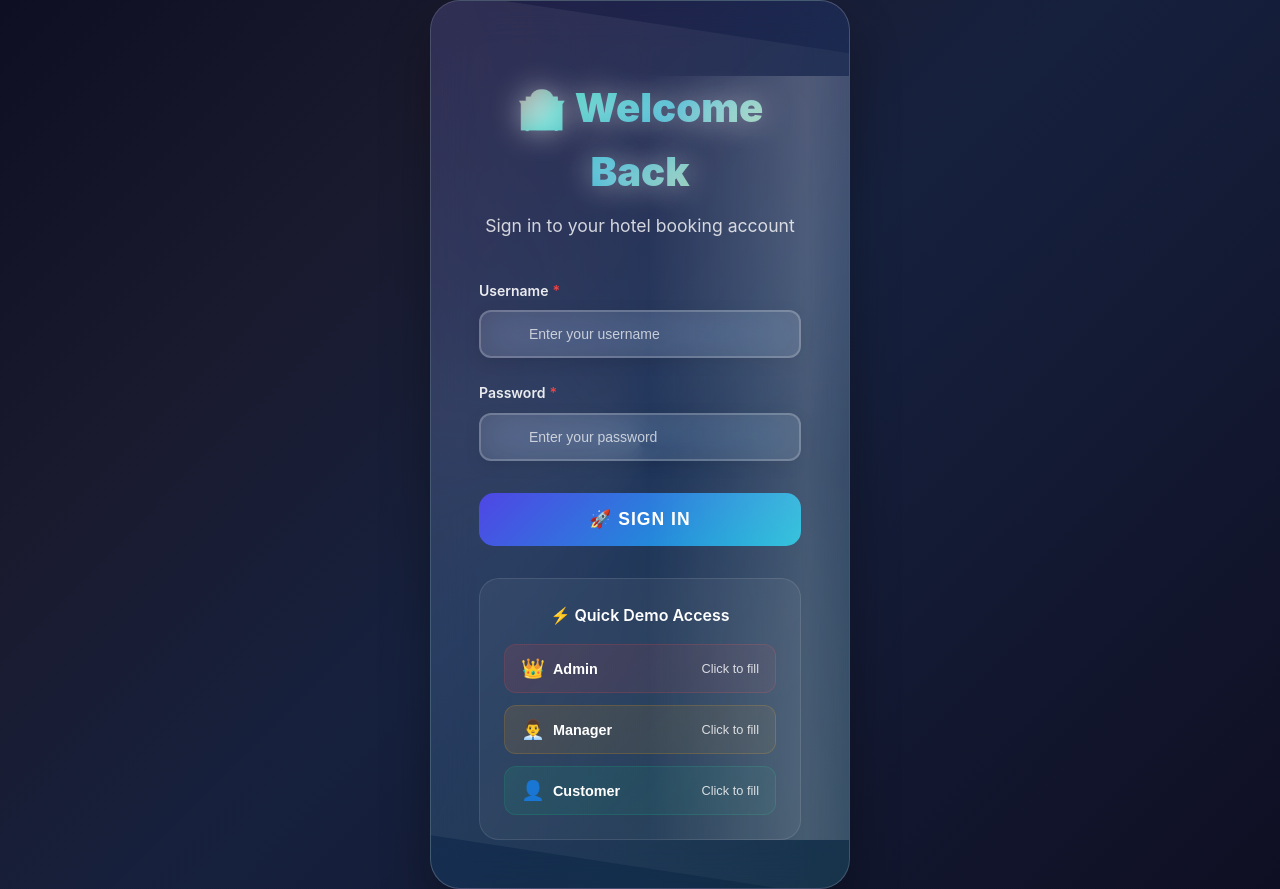
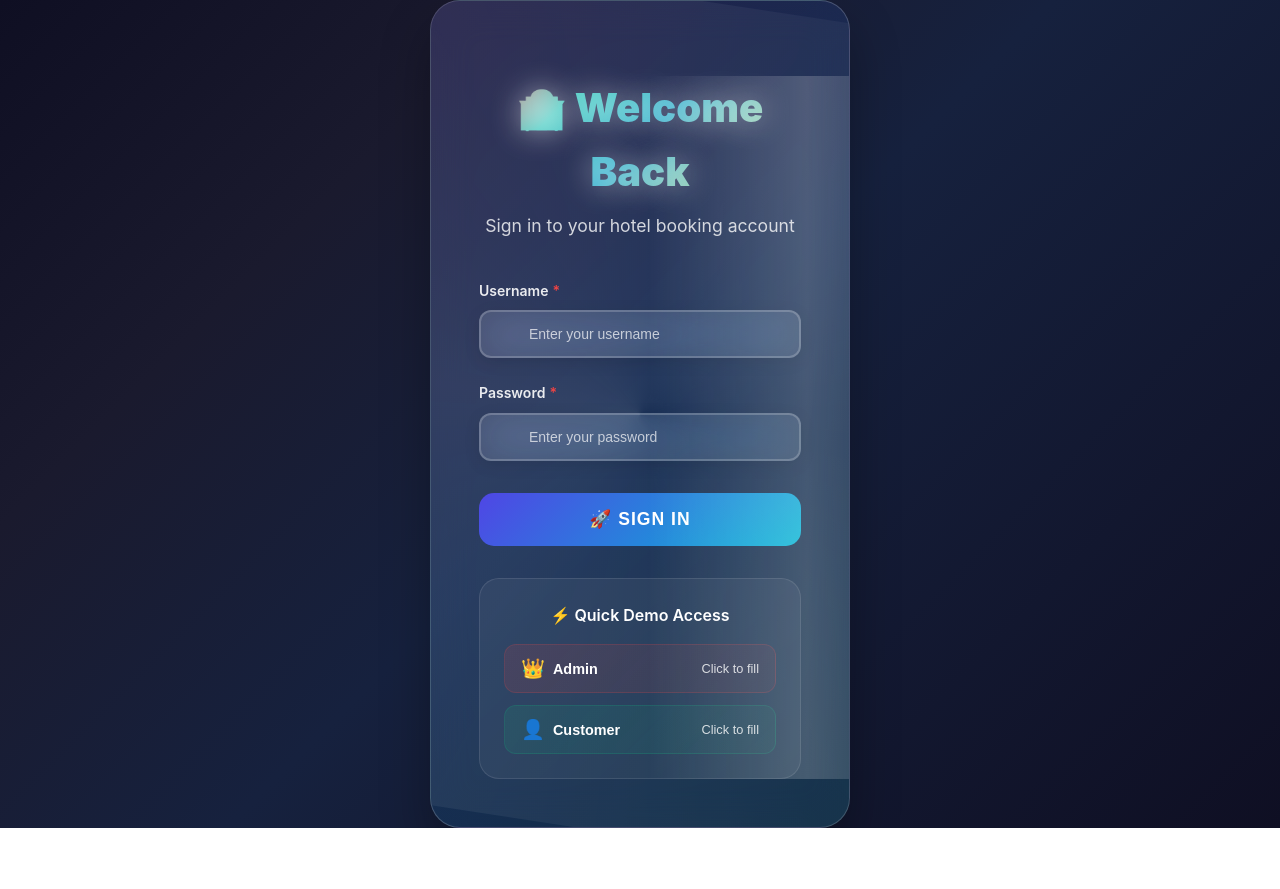
Before and after one commit to SatyamPandey-07/Hotel-Booking-Management-System, a React (Create React App) app in the folder frontend/: page /login in a window 1280 px wide. After the commit the page ends 828 px from the top, so only its background shows below. Built offline with nearby package versions, Linux system fonts and the light colour scheme.

Commit message:
Final manager removal from login page
- Removed Manager demo account from Quick Demo Access
- Login page now only shows Admin and Customer options
- Completed full manager purge from entire system

 Manager role completely eliminated from all components

```diff
--- a/frontend/src/components/Login.js
+++ b/frontend/src/components/Login.js
@@ -164,7 +164,6 @@ function Login() {
 
   const demoAccounts = [
     { role: 'Admin', username: 'admin', password: 'password', emoji: '👑', color: '#ef4444' },
-    { role: 'Manager', username: 'manager1', password: 'password', emoji: '👨‍💼', color: '#f59e0b' },
     { role: 'Customer', username: 'customer1', password: 'password123', emoji: '👤', color: '#10b981' }
   ];
 
```
